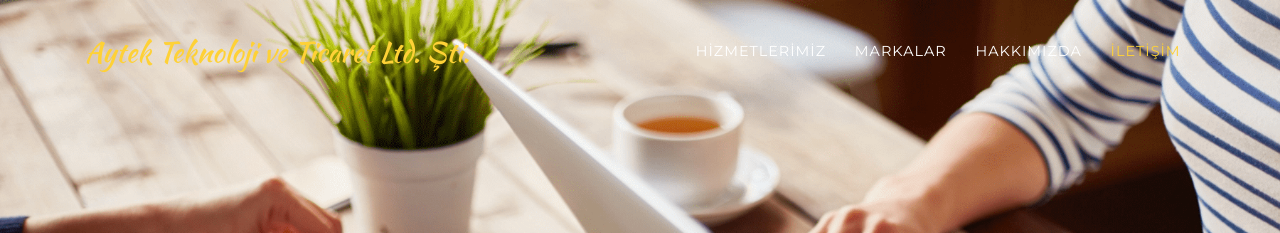
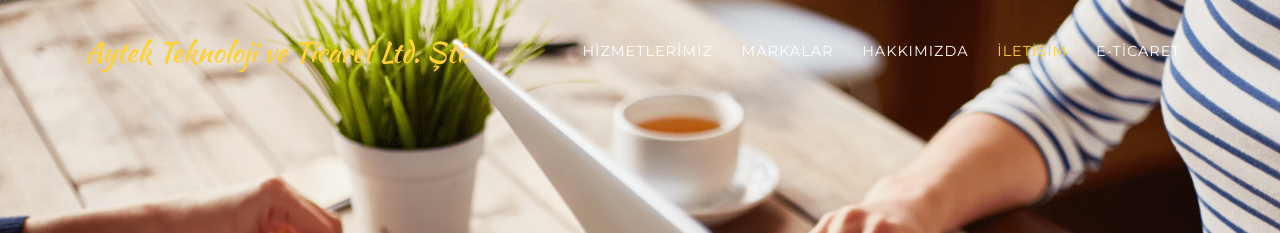
Before and after one commit to aytekticaret/aytekticaret.github.io, a Jekyll site: the page built from index.md, in a window 1280 px wide. Shown: the top 233 px of the page. Built offline with Jekyll 4.4.1, drawn with Linux system fonts in a browser that asks for light colours; some web fonts are replaced.

Commit message:
add e-ticaret on navheader

```diff
--- a/_data/navigation.yml
+++ b/_data/navigation.yml
@@ -48,6 +48,8 @@ tr: &DEFAULT_TR
     #  section: team
     - title: "İletişim"
       section: contact
+    - title: "E-Ticaret"
+      url: http://eticaret.aytekticaret.com
 tr-TR:
   <<: *DEFAULT_TR
 
```
